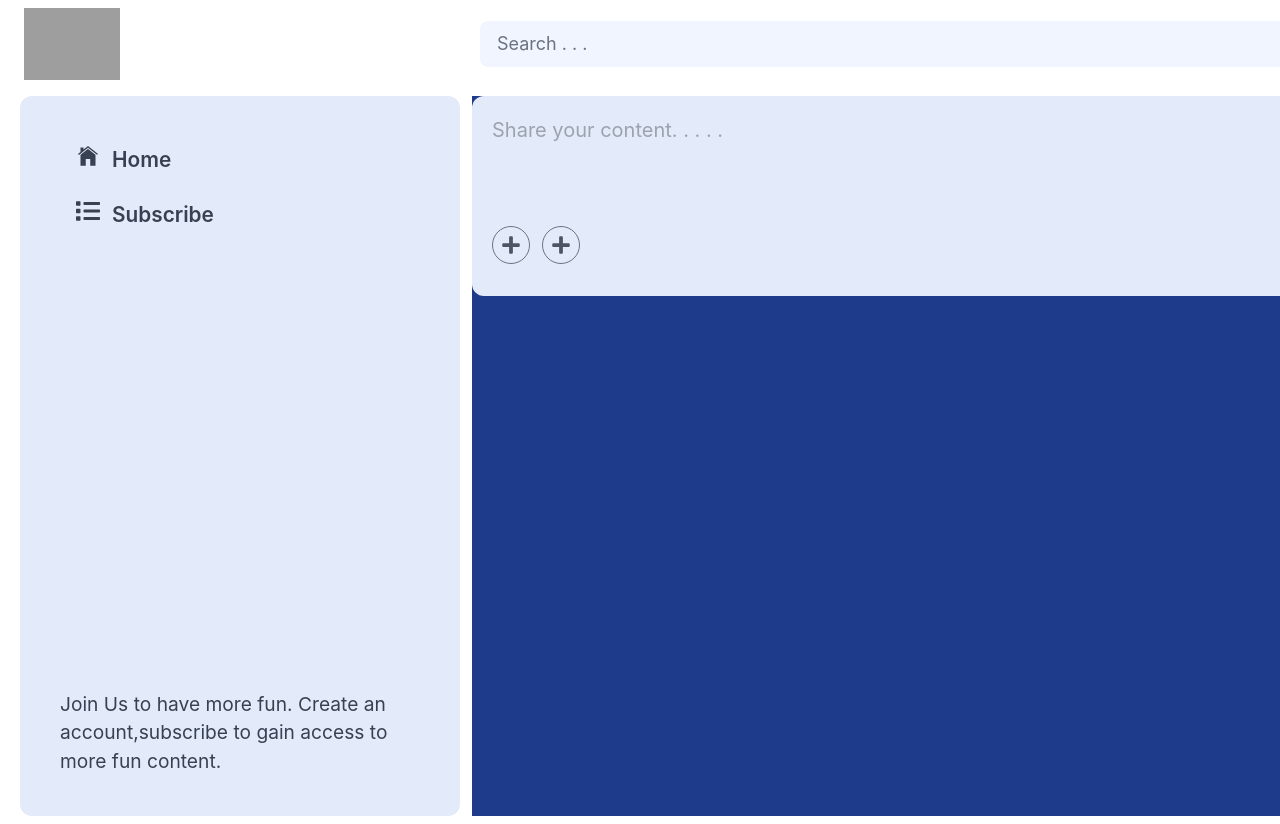
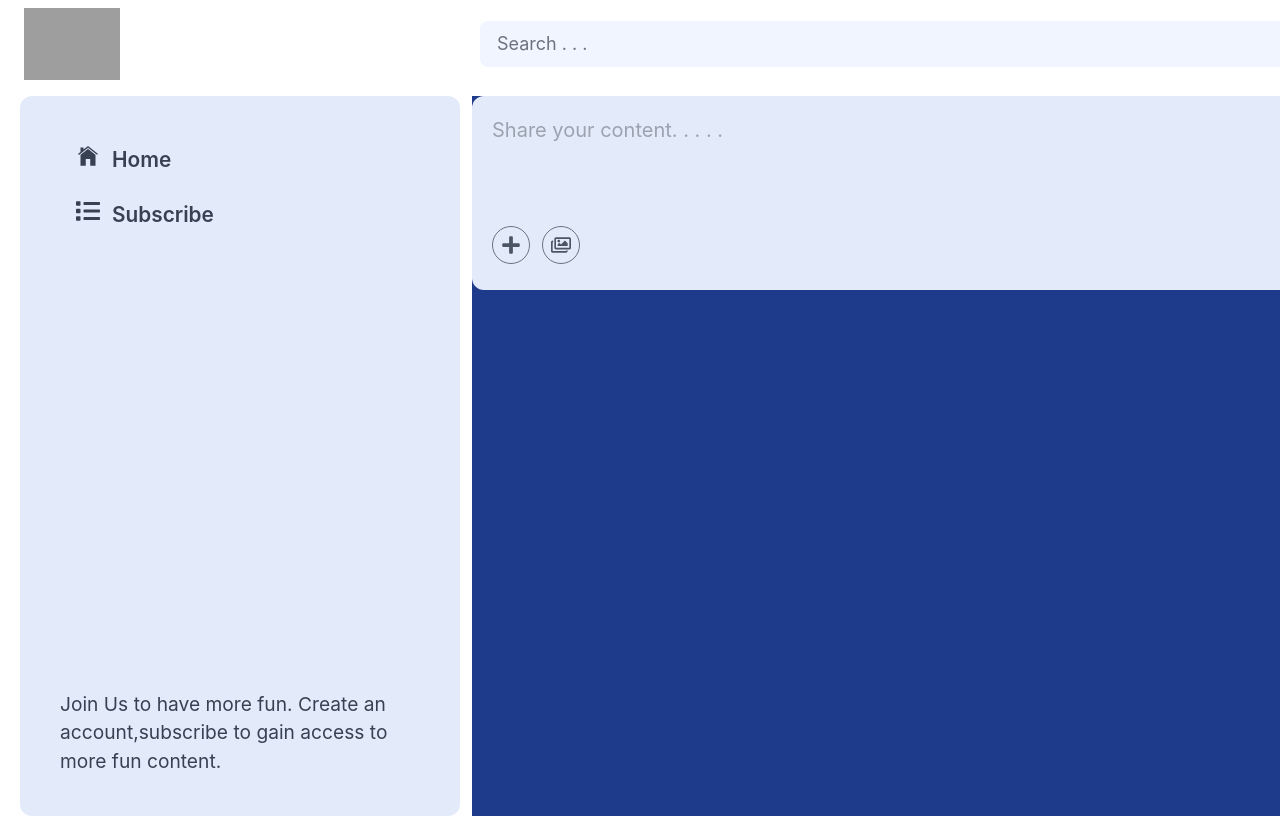
Before and after one commit to katampoi/phase-5-frontend, a React (Create React App) app: page / in a window 1280 px wide. Shown: the top 824 px of the page. Built offline with nearby package versions, Linux system fonts and the light colour scheme; grey boxes are pictures that could not be loaded.

Commit message:
share area done

```diff
--- a/src/components/ShareContent.jsx
+++ b/src/components/ShareContent.jsx
@@ -4,18 +4,21 @@ import * as Fa from "react-icons/fa";
 
 function ShareContent({}) {
   return (
-    <div className='w-full h-[200px] bg-[#e3ebfa] rounded-xl'>
+    <div className='w-full h-fit bg-[#e3ebfa] rounded-xl pb-3'>
         <form >
             <textArea rows="3" placeholder='Share your content. . . . .' className='w-full h-full bg-transparent text-xl text-gray-500 p-5 outline-none' />
         </form>
         <div className='mx-5 flex flex-row justify-between'>
             <div className='flex flex-row space-x-3'>
-                <div className='border border-gray-500 rounded-full p-2'>
+                <div className='border h-fit border-gray-500 rounded-full p-2'>
                     <Fa.FaPlus className=' text-xl  text-gray-600 cursor-pointer'/>
                 </div>
-                <div className='border border-gray-500 rounded-full p-2'>
-                    <Fa.FaPlus className=' text-xl text-gray-600 cursor-pointer'/>
+                <div className='border h-fit border-gray-500 rounded-full p-2'>
+                    <Fa.FaRegImages className=' text-xl text-gray-600 cursor-pointer'/>
                 </div>
+            </div>
+            <div className=' border-gray-500  p-2'>
+            <Fa.FaTelegramPlane className=' text-4xl cursor-pointer text-[#3080ED]'/>
             </div>
         </div>
 
```
